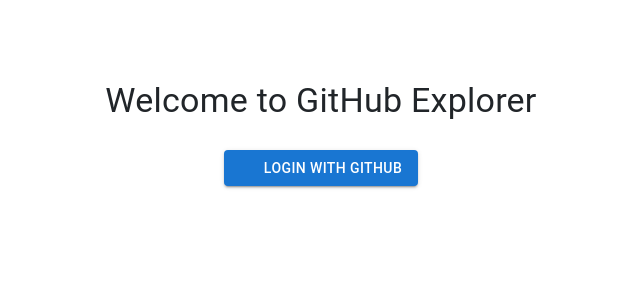
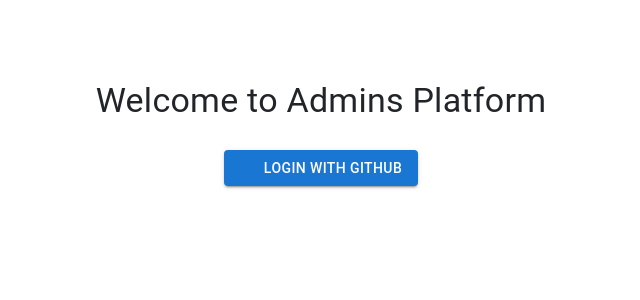
Before and after one commit to Assil-TK/platform, a React (Create React App) app in the folder front/: page / in a window 1280 px wide. Shown: the top 300 px of the page, without its empty margins (319-959 px from the left). Built offline with nearby package versions, Linux system fonts and the light colour scheme; some icons are missing.

Commit message:
just test

```diff
--- a/front/src/pages/Login.js
+++ b/front/src/pages/Login.js
@@ -7,7 +7,7 @@
     <Container maxWidth="sm">
       <Box sx={{ mt: 10, textAlign: 'center' }}>
         <Typography variant="h4" gutterBottom>
-          Welcome to GitHub Explorer
+          Welcome to Admins Platform
         </Typography>
         <LoginButton />
       </Box>
```
